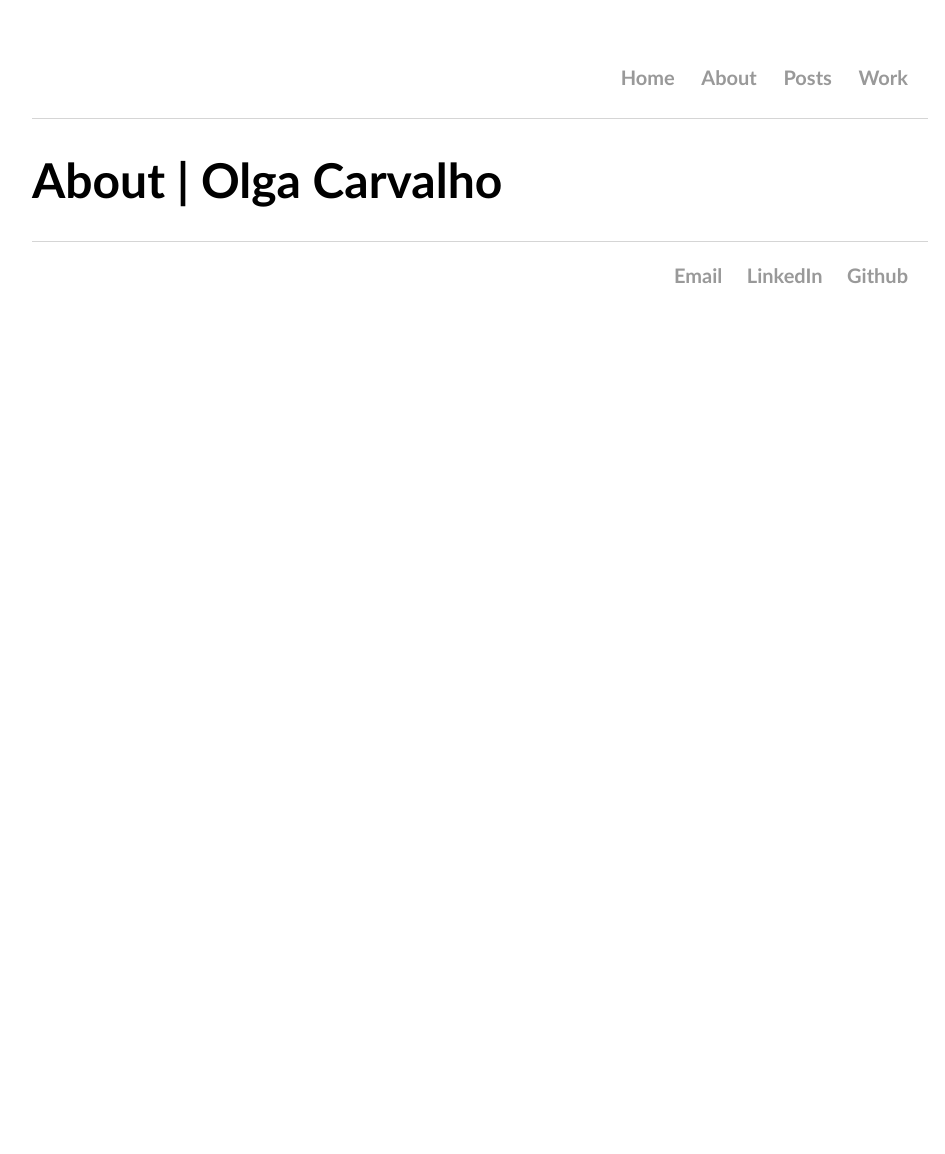
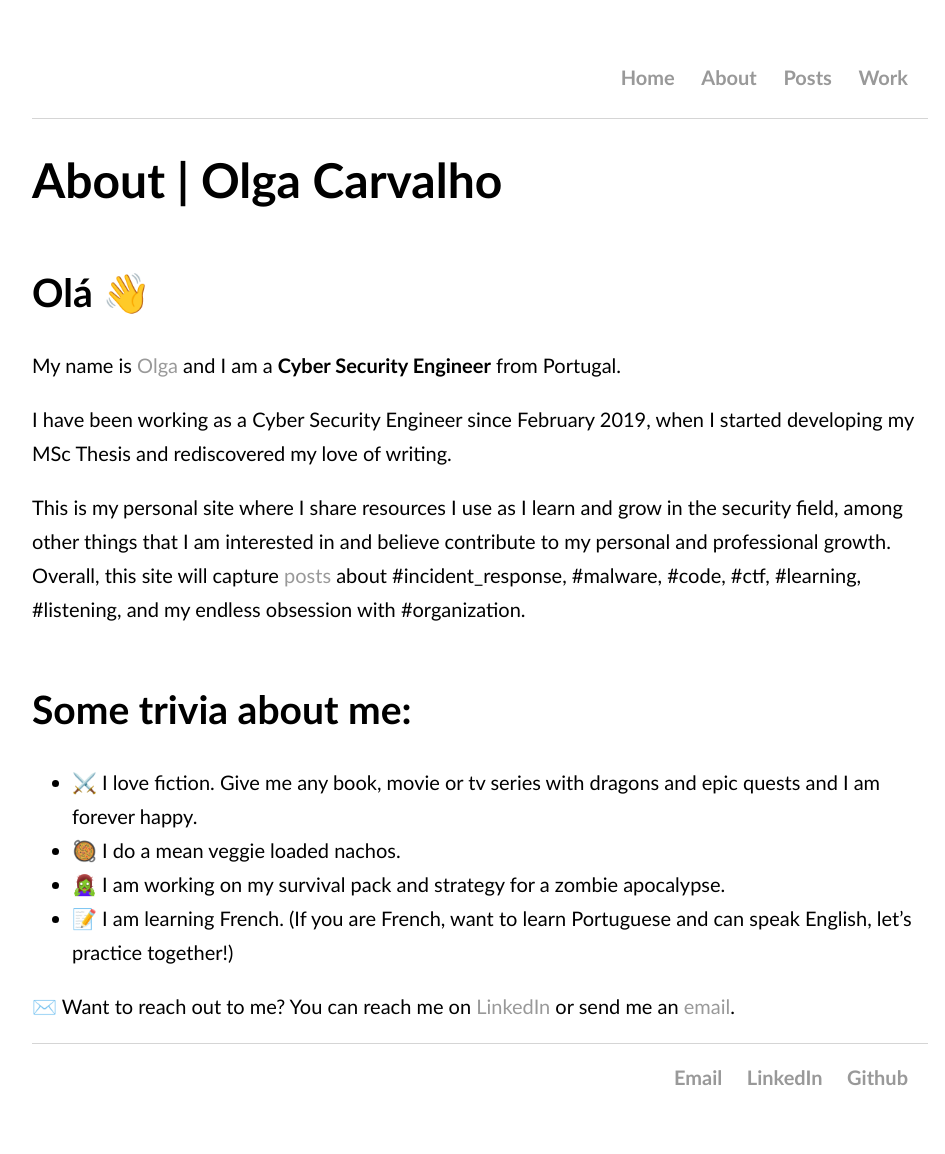
Before and after one commit to OlgaCarvalho/first_personal_website, a Jekyll site: the page built from pages/about.md, in a window 1280 px wide. Shown: the whole page, without its empty margins (160-1105 px from the left). Built offline with Jekyll 4.4.1, drawn with Linux system fonts in a browser that asks for light colours; before the commit the page ends 900 px from its top, so only the background shows below that.

Commit message:
About Page (WIP)

```diff
--- a/pages/about.md
+++ b/pages/about.md
@@ -3,3 +3,25 @@ layout: default
 title: About | Olga Carvalho
 permalink: /about/index.html
 ---
+
+## Olá 👋
+
+My name is <a href="{{ site.linkedin }}">Olga</a> and I am a **Cyber Security Engineer** from Portugal.
+
+I have been working as a Cyber Security Engineer since February 2019, when I started developing my MSc Thesis and rediscovered my love of writing.
+
+This is my personal site where I share resources I use as I learn and grow in the security field, among other things that I am interested in and believe contribute to my personal and professional growth.
+Overall, this site will capture <a href="/posts">posts</a> about #incident_response, #malware, #code, #ctf, #learning, #listening, and my endless obsession with #organization.
+
+
+
+
+## Some trivia about me:
+* ⚔️ I love fiction. Give me any book, movie or tv series with dragons and epic quests and I am forever happy.
+* 🥘 I do a mean veggie loaded nachos.
+* 🧟‍♀ I am working on my survival pack and strategy for a zombie apocalypse.
+* 📝 I am learning French. (If you are French, want to learn Portuguese and can speak English, let's practice together!)
+
+
+
+✉️ Want to reach out to me? You can reach me on <a href="{{ site.linkedin }}">LinkedIn</a> or send me an <a href="mailto:{{ site.email }}">email</a>.
```
